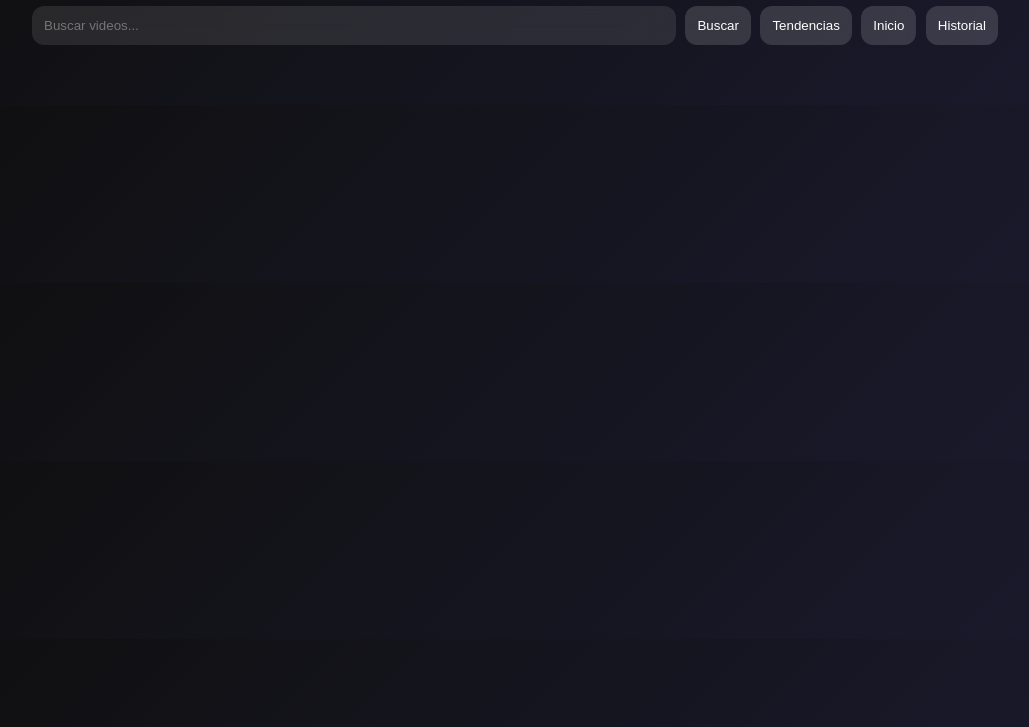
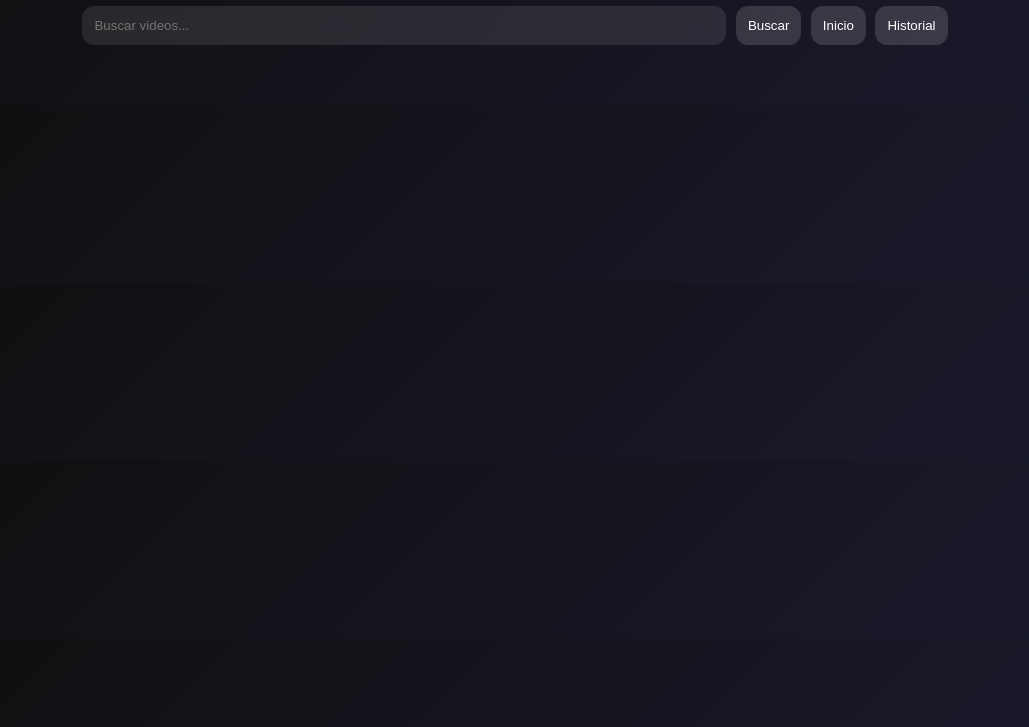
Before and after one commit to jesusxal777-boop/YouTube-mini, a plain HTML site: page index.html in a window 1280 px wide. Shown: the part 73-800 px from the top of the page, without its empty margins (125-1154 px from the left). Drawn offline with Linux system fonts and the light colour scheme.

Commit message:
Update index.html

```diff
--- a/index.html
+++ b/index.html
@@ -12,7 +12,6 @@
   <div class="topbar">
     <input id="search" placeholder="Buscar videos...">
     <button onclick="searchVideos()">Buscar</button>
-    <button onclick="loadTrending()">Tendencias</button>
     <button onclick="loadTrending()">Inicio</button>
 <button onclick="showHistory()">Historial</button>
   </div>
```
